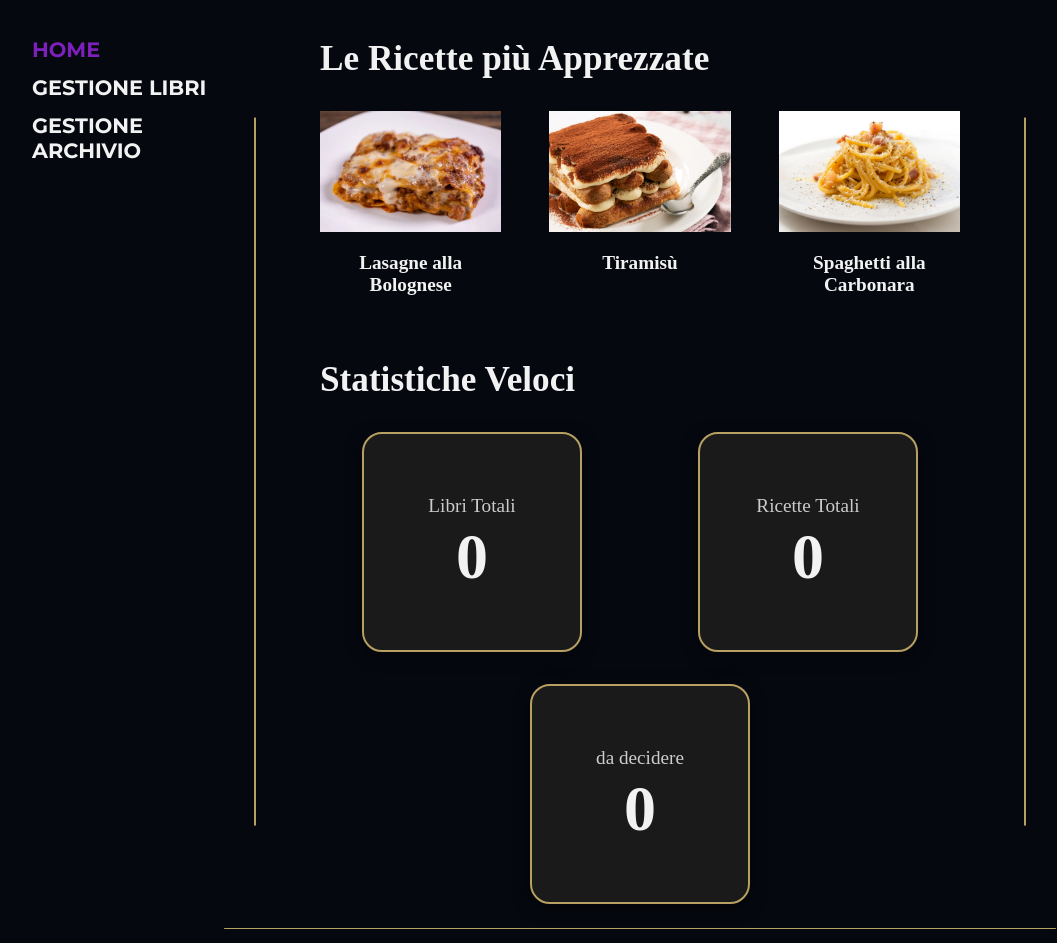
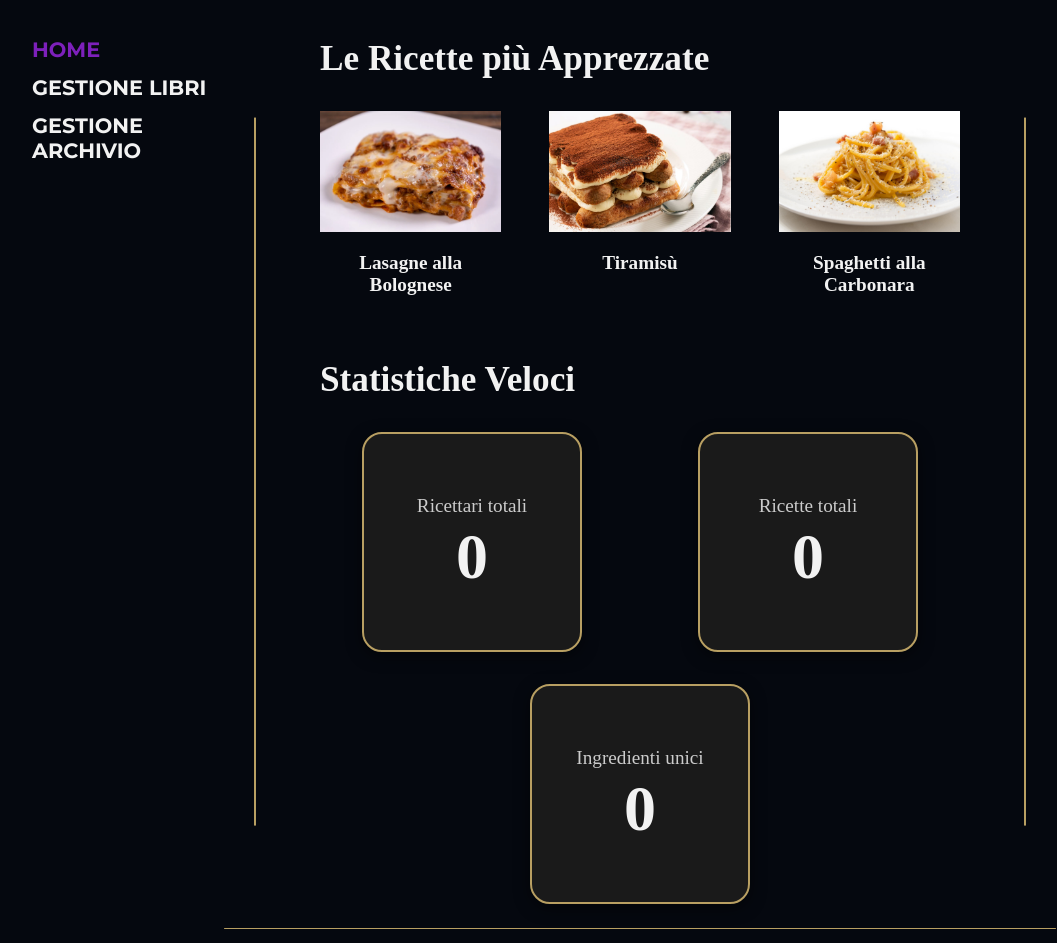
Before and after one commit to Erica3702/RicetteApparecchiateTrap, a PHP site: page / in a window 1280 px wide. Shown: the part 801-1744 px from the top of the page, without its empty margins (0-1057 px from the left). Run offline with PHP 8.4, Linux system fonts and the light colour scheme; data that the repository does not hold is empty; some web fonts are replaced.

Commit message:
statistiche complete

```diff
--- a/codice/index.php
+++ b/codice/index.php
@@ -37,12 +37,18 @@ include 'header.php';
             $result_libri_count = $conn->query($sql_libri_count);
 
             $total_libri = ($result_libri_count && $result_libri_count->num_rows > 0) ? $result_libri_count->fetch_assoc()['total_libri'] : 0;
-            echo '<div class="stat-card"><h3>Libri Totali</h3><p class="stat-number">' . $total_libri . '</p></div>';
+            echo '<div class="stat-card"><h3>Ricettari totali</h3><p class="stat-number">' . $total_libri . '</p></div>';
             $sql_ricette_count = "SELECT COUNT(*) AS total_ricette FROM Ricetta";
             $result_ricette_count = $conn->query($sql_ricette_count);
             $total_ricette = ($result_ricette_count && $result_ricette_count->num_rows > 0) ? $result_ricette_count->fetch_assoc()['total_ricette'] : 0;
-            echo '<div class="stat-card"><h3>Ricette Totali</h3><p class="stat-number">' . $total_ricette . '</p></div>';
-            echo '<div class="stat-card"><h3>da decidere</h3><p class="stat-number">' . $total_libri . '</p></div>';            ?>
+            echo '<div class="stat-card"><h3>Ricette totali</h3><p class="stat-number">' . $total_ricette . '</p></div>';
+
+
+            $sql_ingredienti = "SELECT COUNT(*) AS total FROM Ingrediente";
+            $result_ingredienti = $conn->query($sql_ingredienti);
+            $total_ingredienti = ($result_ingredienti && $result_ingredienti->num_rows > 0) ? $result_ingredienti->fetch_assoc()['total'] : 0;
+            echo '<div class="stat-card"><h3>Ingredienti unici</h3><p class="stat-number">'. $total_ingredienti . '</p></div>';
+           ?>
         </div>
     </section>
 </main>
```
